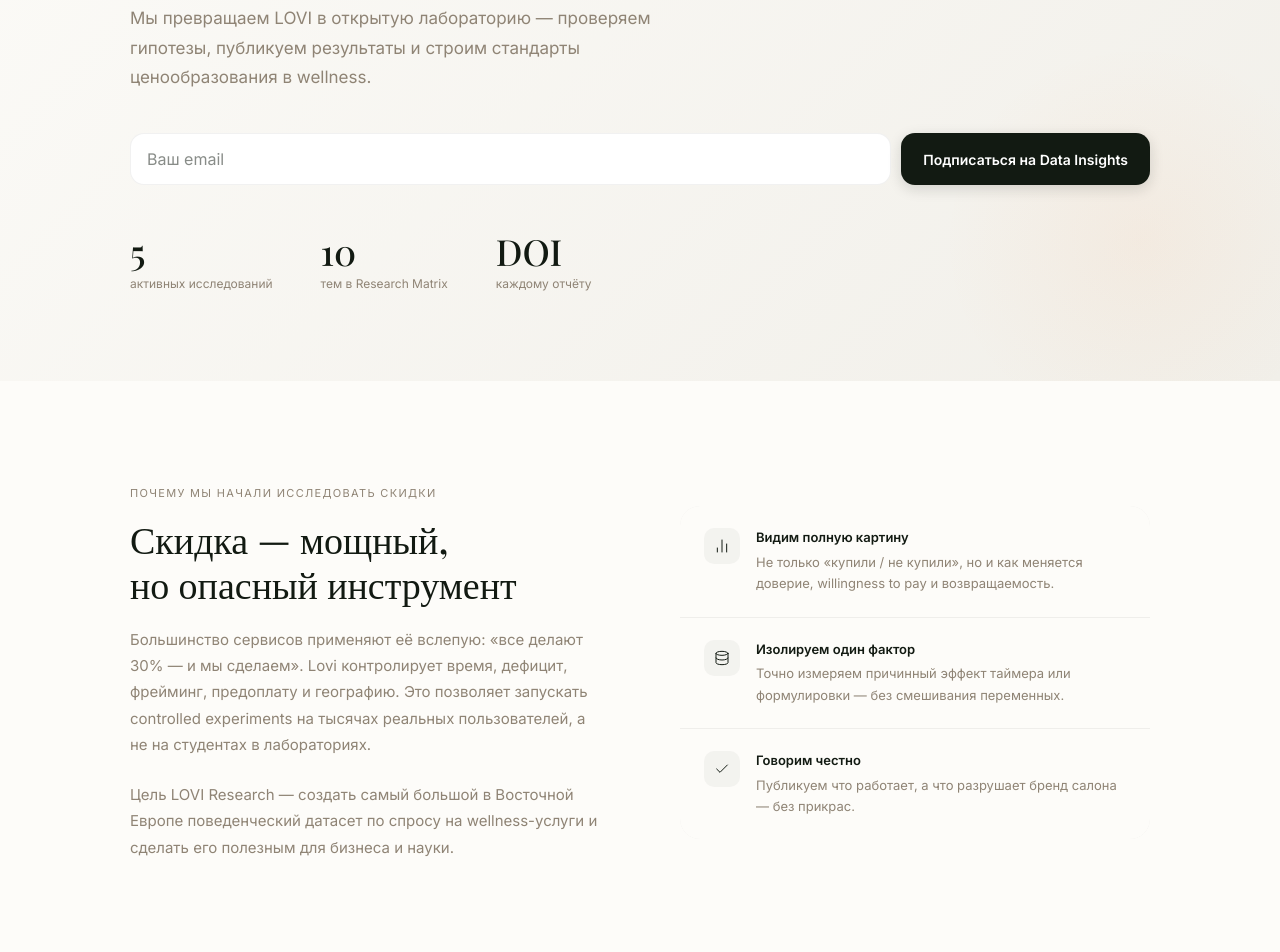
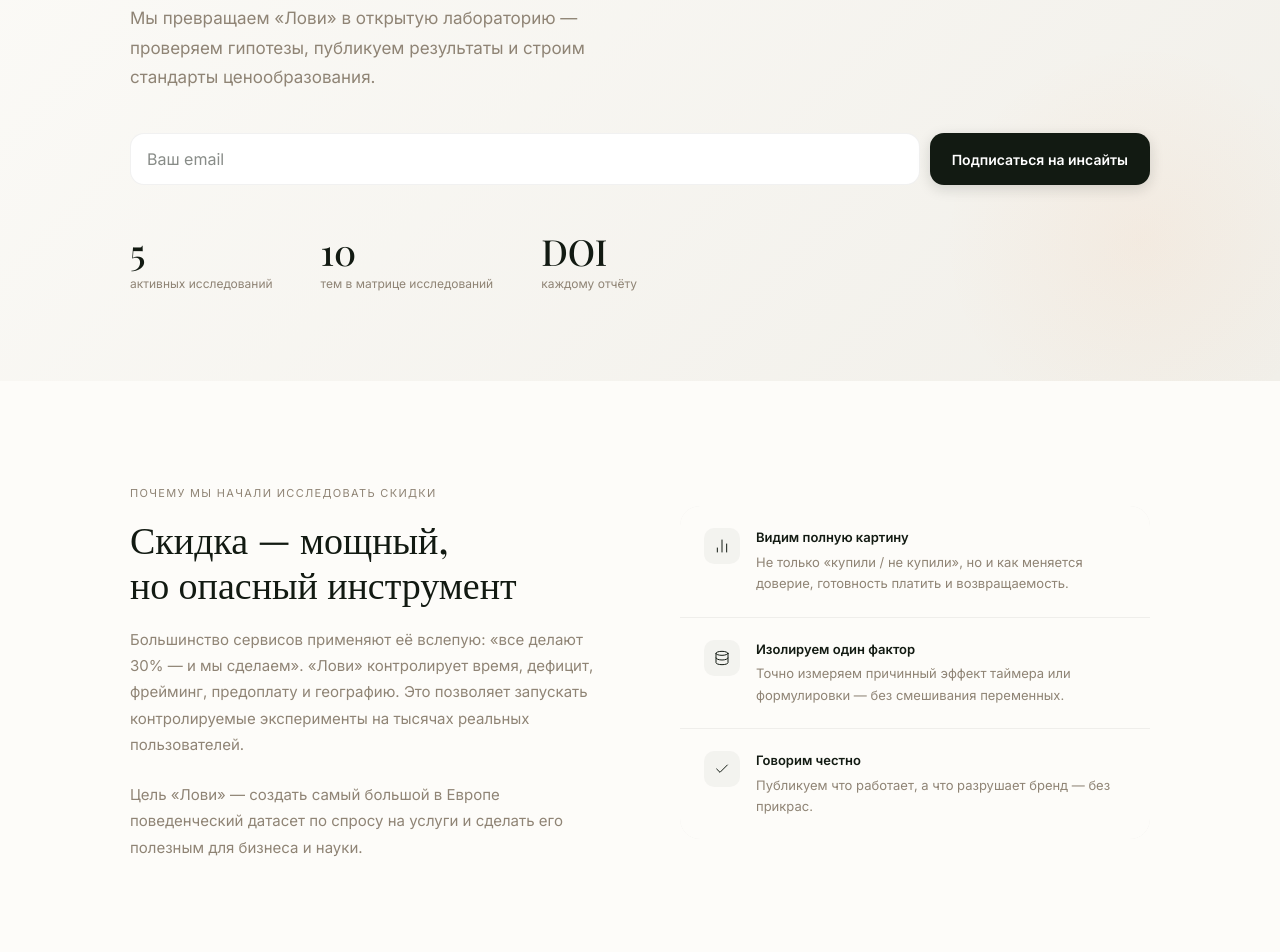
Before and after one commit to dvasincom-sketch/lovi-web, a React (Vite) app: page /Research in a window 1280 px wide. Shown: the part 460-1412 px from the top of the page. Built offline with nearby package versions, Linux system fonts and the light colour scheme; a web font is replaced by a local one.

Commit message:
update text

```diff
--- a/src/pages/Dataset.jsx
+++ b/src/pages/Dataset.jsx
@@ -100,7 +100,7 @@
 const OPENNESS = [
   { icon: Check,    text: 'Каждое исследование получает DOI и входит в мировую систему цитирования' },
   { icon: Database, text: 'Обезличенные датасеты с воспроизводимым кодом — любой студент или профессор может проверить выводы' },
-  { icon: Users,    text: 'Мы закрываем уникальную нишу: рынок услуг, о behavioral economics которого известно прискорбно мало' },
+  { icon: Users,    text: 'Мы закрываем уникальную нишу: рынок услуг, об экономике поведения которого известно прискорбно мало' },
 ]
 
 // ── Yes/No chip ───────────────────────────────────────────────────────────────
@@ -347,7 +347,7 @@
               onMouseEnter={e => { e.target.style.color = 'var(--dark)' }}
               onMouseLeave={e => { e.target.style.color = 'var(--secondary)' }}
             >
-              Lovi Research
+              «Лови» Research
             </a>
             <Icon i={ChevronRight} size={12} color="var(--secondary)" stroke={1.5} />
             <span style={{ fontSize: 12, color: 'var(--dark)', fontWeight: 500 }}>Dataset</span>
@@ -364,7 +364,7 @@
             lineHeight: 1.07, letterSpacing: '-0.02em',
             color: 'var(--dark)', margin: '0 0 20px', maxWidth: 680,
           }}>
-            Почему данные LOVI уникальны: не просто цифры,{' '}
+            Почему данные «Лови» уникальны: не просто цифры,{' '}
             <em style={{ color: 'var(--accent)', fontStyle: 'italic' }}>а поведенческий полигон</em>
           </h1>
 
@@ -423,7 +423,7 @@
         <div style={wrap}>
           <div style={eyebrow}>Три кита нашего преимущества</div>
           <h2 style={{ fontFamily: 'Playfair Display,serif', fontSize: isMobile ? 28 : 38, fontWeight: 500, color: 'var(--dark)', margin: '0 0 56px', lineHeight: 1.2, maxWidth: 520 }}>
-            Почему именно наши данные<br />дают причинно-следственные связи
+            Почему именно наши данные дают причинно-следственные связи
           </h2>
 
           <div style={{ display: 'grid', gridTemplateColumns: isMobile ? '1fr' : 'repeat(3,1fr)', gap: isMobile ? 40 : 48 }}>
@@ -453,7 +453,7 @@
                 Мы строим LOVI Research как гибрид бизнеса и исследовательского центра
               </h2>
               <p style={{ fontSize: 15, color: 'var(--secondary)', lineHeight: 1.75, margin: '0 0 32px' }}>
-                Мы сознательно не конкурируем с гигантами вроде T-ECD — мы закрываем уникальную нишу: рынок услуг и впечатлений, о behavioral economics которого известно прискорбно мало.
+                Мы сознательно не конкурируем с гигантами вроде T-ECD — мы закрываем уникальную нишу: рынок услуг и впечатлений, об экономике поведения которого известно прискорбно мало.
               </p>
               {OPENNESS.map((o, i) => (
                 <div key={i} style={{ display: 'flex', alignItems: 'flex-start', gap: 12, marginBottom: 18 }}>
@@ -471,9 +471,9 @@
                 Дорожная карта открытости
               </div>
               {[
-                { year: '2025', status: 'done',    text: 'Запущены рандомизированные A/B-тесты на реальных пользователях' },
-                { year: '2026', status: 'active',  text: 'Публикация обезличенного датасета и первых DOI-отчётов' },
-                { year: '2026', status: 'active',  text: 'Открытый доступ для независимых исследователей' },
+                { year: '2026 | Лето', status: 'done',    text: 'Запущены рандомизированные A/B-тесты на реальных пользователях' },
+                { year: '2026 | Осень', status: 'active',  text: 'Публикация обезличенного датасета и первых DOI-отчётов' },
+                { year: '2026 | Зима', status: 'active',  text: 'Открытый доступ для независимых исследователей' },
                 { year: '2027', status: 'planned', text: 'Первая LOVI Research Conference' },
               ].map((item, i) => (
                 <div key={i} style={{ display: 'flex', gap: 14, paddingBottom: i < 3 ? 20 : 0, marginBottom: i < 3 ? 20 : 0, borderBottom: i < 3 ? '1px solid rgba(255,255,255,0.06)' : 'none', alignItems: 'flex-start' }}>
@@ -509,10 +509,10 @@
                 Ранний доступ
               </div>
               <h2 style={{ fontFamily: 'Playfair Display,serif', fontSize: isMobile ? 30 : 44, fontWeight: 500, color: '#fff', margin: '0 0 20px', lineHeight: 1.1, letterSpacing: '-0.02em' }}>
-                Станьте частью первого в Восточной Европе открытого полигона
+                Станьте частью первого в Европе открытого полигона
               </h2>
               <p style={{ fontSize: 15, color: 'rgba(255,255,255,0.35)', lineHeight: 1.75, margin: '0 0 36px' }}>
-                Если вы независимый исследователь, журналист, пишущий о behavioral economics,
+                Если вы независимый исследователь, журналист, пишущий об экономике поведения,
                 или представитель университета — свяжитесь с нами.
               </p>
 
@@ -520,7 +520,7 @@
               {[
                 { icon: Database, label: 'Исследователи', sub: 'Поведенческая экономика, маркетинг, data science' },
                 { icon: Users,    label: 'Университеты',  sub: 'Реальные кейсы и полевые данные' },
-                { icon: BarChart2,label: 'Журналисты',    sub: 'Behavioral economics и рынок услуг' },
+                { icon: BarChart2,label: 'Журналисты',    sub: 'Экономика поведения и рынок услуг' },
               ].map((w, i) => (
                 <div key={i} style={{ display: 'flex', alignItems: 'center', gap: 12, marginBottom: 14 }}>
                   <div style={{ width: 32, height: 32, borderRadius: 8, background: 'rgba(255,255,255,0.06)', display: 'flex', alignItems: 'center', justifyContent: 'center', flexShrink: 0 }}>
--- a/src/pages/Research.jsx
+++ b/src/pages/Research.jsx
@@ -58,9 +58,9 @@
   { icon: Check,    title: 'Пререгистрация гипотез',    text: 'Фиксируем, что именно проверяем, до запуска теста — без корректировки постфактум.' },
   { icon: Database, title: 'Одна переменная за раз',    text: 'Меняем только формат скидки или только таймер — никогда оба сразу.' },
   { icon: Users,    title: 'Случайное распределение',   text: 'Без привязки к устройству, источнику трафика или географии пользователя.' },
-  { icon: BarChart2,title: 'Power analysis',            text: 'Не останавливаем тест, пока не набираем статистически значимый результат.' },
-  { icon: Award,    title: 'DOI через Crossref',        text: 'Каждому отчёту присваивается DOI — наши работы входят в глобальную систему цитирования.' },
-  { icon: Zap,      title: 'Этичность сигналов',       text: 'Все scarcity и urgency-сигналы отражают реальное положение дел — без симуляции дефицита.' },
+  { icon: BarChart2,title: 'Анализ мощности',            text: 'Не останавливаем тест, пока не набираем статистически значимый результат.' },
+  { icon: Award,    title: 'Проверено на международном уровне',        text: 'Каждому отчёту присваивается DOI — наши работы входят в глобальную систему цитирования.' },
+  { icon: Zap,      title: 'Этичность сигналов',       text: 'У нас нет нарисованных дедлайнов и липовых остатков. Если написано, что товар заканчивается или акция скоро сгорит — так и есть.' },
 ]
 
 const COLLAB = [
@@ -222,7 +222,7 @@
         onMouseEnter={e => { e.currentTarget.style.opacity = '0.85' }}
         onMouseLeave={e => { e.currentTarget.style.opacity = '1' }}
       >
-        Подписаться на Data Insights
+        Подписаться на инсайты
       </button>
     </div>
   )
@@ -254,7 +254,7 @@
           {/* Eyebrow badge */}
           <div style={{ display: 'inline-flex', alignItems: 'center', gap: 6, background: 'rgba(249,115,22,0.08)', color: 'var(--accent)', padding: '5px 14px', borderRadius: 20, fontSize: 11, fontWeight: 600, letterSpacing: '0.08em', textTransform: 'uppercase', marginBottom: 28 }}>
             <span style={{ width: 5, height: 5, borderRadius: '50%', background: 'var(--accent)', animation: 'pulse 1.6s ease-in-out infinite' }} />
-            Lovi Research · Открытая лаборатория
+            Открытая лаборатория
           </div>
 
           <h1 style={{
@@ -268,8 +268,8 @@
           </h1>
 
           <p style={{ fontSize: isMobile ? 15 : 17, color: 'var(--secondary)', lineHeight: 1.75, margin: '0 0 40px', maxWidth: 540 }}>
-            Мы превращаем LOVI в открытую лабораторию — проверяем гипотезы,
-            публикуем результаты и строим стандарты ценообразования в wellness.
+            Мы превращаем «Лови» в открытую лабораторию — проверяем гипотезы,
+            публикуем результаты и строим стандарты ценообразования.
           </p>
 
           {/* Subscribe inline */}
@@ -281,7 +281,7 @@
           <div style={{ display: 'flex', gap: isMobile ? 24 : 48, marginTop: 48, flexWrap: 'wrap' }}>
             {[
               { value: '5',        label: 'активных исследований' },
-              { value: '10',       label: 'тем в Research Matrix' },
+              { value: '10',       label: 'тем в матрице исследований' },
               { value: 'DOI',      label: 'каждому отчёту' },
             ].map((s, i) => (
               <div key={i}>
@@ -306,13 +306,12 @@
               </h2>
               <p style={{ fontSize: 15, color: 'var(--secondary)', lineHeight: 1.75, margin: '0 0 24px' }}>
                 Большинство сервисов применяют её вслепую: «все делают 30% — и мы сделаем».
-                Lovi контролирует время, дефицит, фрейминг, предоплату и географию.
-                Это позволяет запускать controlled experiments на тысячах реальных пользователей,
-                а не на студентах в лабораториях.
+                «Лови» контролирует время, дефицит, фрейминг, предоплату и географию.
+                Это позволяет запускать контролируемые эксперименты на тысячах реальных пользователей.
               </p>
               <p style={{ fontSize: 15, color: 'var(--secondary)', lineHeight: 1.75, margin: 0 }}>
-                Цель LOVI Research — создать самый большой в Восточной Европе
-                поведенческий датасет по спросу на wellness-услуги и сделать его
+                Цель «Лови» — создать самый большой в  Европе
+                поведенческий датасет по спросу на услуги и сделать его
                 полезным для бизнеса и науки.
               </p>
             </div>
@@ -320,9 +319,9 @@
             {/* Right — три преимущества */}
             <div style={{ display: 'flex', flexDirection: 'column', gap: 1, background: 'var(--border)', borderRadius: 20, overflow: 'hidden' }}>
               {[
-                { icon: BarChart2, title: 'Видим полную картину', text: 'Не только «купили / не купили», но и как меняется доверие, willingness to pay и возвращаемость.' },
+                { icon: BarChart2, title: 'Видим полную картину', text: 'Не только «купили / не купили», но и как меняется доверие, готовность платить и возвращаемость.' },
                 { icon: Database,  title: 'Изолируем один фактор', text: 'Точно измеряем причинный эффект таймера или формулировки — без смешивания переменных.' },
-                { icon: Check,     title: 'Говорим честно', text: 'Публикуем что работает, а что разрушает бренд салона — без прикрас.' },
+                { icon: Check,     title: 'Говорим честно', text: 'Публикуем что работает, а что разрушает бренд — без прикрас.' },
               ].map((f, i) => (
                 <div key={i} style={{ background: 'var(--bg)', padding: '22px 24px', display: 'flex', gap: 16, alignItems: 'flex-start' }}>
                   <div style={{ width: 36, height: 36, borderRadius: 10, background: 'rgba(18,26,18,0.04)', display: 'flex', alignItems: 'center', justifyContent: 'center', flexShrink: 0 }}>
@@ -345,7 +344,7 @@
           <div style={eyebrow}>Что мы исследуем</div>
           <div style={{ display: 'grid', gridTemplateColumns: isMobile ? '1fr' : '1fr 1fr', gap: isMobile ? 24 : 64, alignItems: 'start', marginBottom: 40 }}>
             <h2 style={{ fontFamily: 'Playfair Display,serif', fontSize: isMobile ? 28 : 38, fontWeight: 500, color: 'var(--dark)', margin: 0, lineHeight: 1.2 }}>
-              Research Matrix —<br />десять ключевых тем
+              Матрица исследований —<br />десять ключевых тем
             </h2>
             <p style={{ fontSize: 15, color: 'var(--secondary)', lineHeight: 1.75, margin: 0, paddingTop: isMobile ? 0 : 8 }}>
               По каждой теме готовятся отдельные статьи-отчёты с методологией,
@@ -367,11 +366,11 @@
 
           <div style={{ display: 'grid', gridTemplateColumns: isMobile ? '1fr' : 'repeat(3,1fr)', gap: isMobile ? 40 : 48 }}>
             {[
-              { n: '01', title: 'Data Insights',           text: 'Регулярные аналитические записки с результатами завершённых экспериментов.' },
+              { n: '01', title: 'Инсайты',           text: 'Регулярные аналитические записки с результатами завершённых экспериментов.' },
               { n: '02', title: 'Индекс импульсивности',   text: 'Еженедельный срез по районам и категориям услуг — публичный рейтинг.' },
               { n: '03', title: 'Открытые датасеты',       text: 'Обезличенные данные для независимых исследователей и студентов.' },
               { n: '04', title: 'DOI для каждого отчёта',  text: 'Через Crossref — наши работы становятся частью глобальной системы цитирования.' },
-              { n: '05', title: 'LOVI Research Conference', text: 'Первая открытая конференция для владельцев салонов и маркетологов wellness-рынка.' },
+              { n: '05', title: 'Онлайн конференция', text: 'Первая открытая конференция для владельцев салонов и маркетологов.' },
             ].map((s, i) => (
               <div key={i}>
                 <div style={{ fontFamily: 'Playfair Display,serif', fontSize: 48, fontWeight: 500, color: 'rgba(18,26,18,0.05)', lineHeight: 1, marginBottom: 14, letterSpacing: '-0.02em' }}>
@@ -386,7 +385,7 @@
           {/* Цитата-цель */}
           <div style={{ marginTop: 64, borderLeft: '2px solid var(--accent)', paddingLeft: 28 }}>
             <div style={{ fontFamily: 'Playfair Display,serif', fontSize: isMobile ? 18 : 22, fontWeight: 500, color: 'var(--dark)', lineHeight: 1.5, fontStyle: 'italic', marginBottom: 12 }}>
-              «Не "где-то читал", а "по данным Lovi Research"»
+              Не «где-то читал», а по данным «Лови»»
             </div>
             <div style={{ fontSize: 13, color: 'var(--secondary)' }}>
               Ближайшая цель — стать точкой отсчёта, на которую ссылаются, когда говорят о скидках в индустрии красоты и здоровья
@@ -471,7 +470,7 @@
           </div>
 
           <div style={{ marginTop: 20, fontSize: 13, color: 'var(--secondary)', textAlign: 'center', lineHeight: 1.6 }}>
-            Каждому отчёту LOVI Research можно доверять как рецензированной статье
+            Каждому отчёту «Лови» можно доверять как рецензированной статье
           </div>
         </div>
       </div>
@@ -518,7 +517,7 @@
       <div style={{ background: 'var(--dark)', padding: isMobile ? '64px 0 80px' : '88px 0 104px' }}>
         <div style={{ ...wrap, textAlign: 'center', maxWidth: 600, margin: '0 auto', padding: isMobile ? '0 20px' : '0 40px' }}>
           <div style={{ fontSize: 10, letterSpacing: '0.15em', textTransform: 'uppercase', color: 'rgba(255,255,255,0.25)', marginBottom: 20 }}>
-            Data Insights
+            Инсайты
           </div>
           <h2 style={{ fontFamily: 'Playfair Display,serif', fontSize: isMobile ? 28 : 40, fontWeight: 500, color: '#fff', margin: '0 0 16px', lineHeight: 1.2, letterSpacing: '-0.01em' }}>
             Хотите первыми получать<br />результаты исследований?
@@ -589,7 +588,7 @@
         onMouseEnter={e => { e.currentTarget.style.transform = 'translateY(-2px)'; e.currentTarget.style.boxShadow = '0 12px 28px rgba(249,115,22,0.4)' }}
         onMouseLeave={e => { e.currentTarget.style.transform = 'none'; e.currentTarget.style.boxShadow = '0 8px 20px rgba(249,115,22,0.3)' }}
       >
-        Подписаться на Data Insights
+        Подписаться на инсайты
       </button>
     </div>
   )
```
Also changed, not shown: src/pages/Investorlanding.jsx (+15 -15 lines), 3 other files (tests, documents, lock files or other folders).
